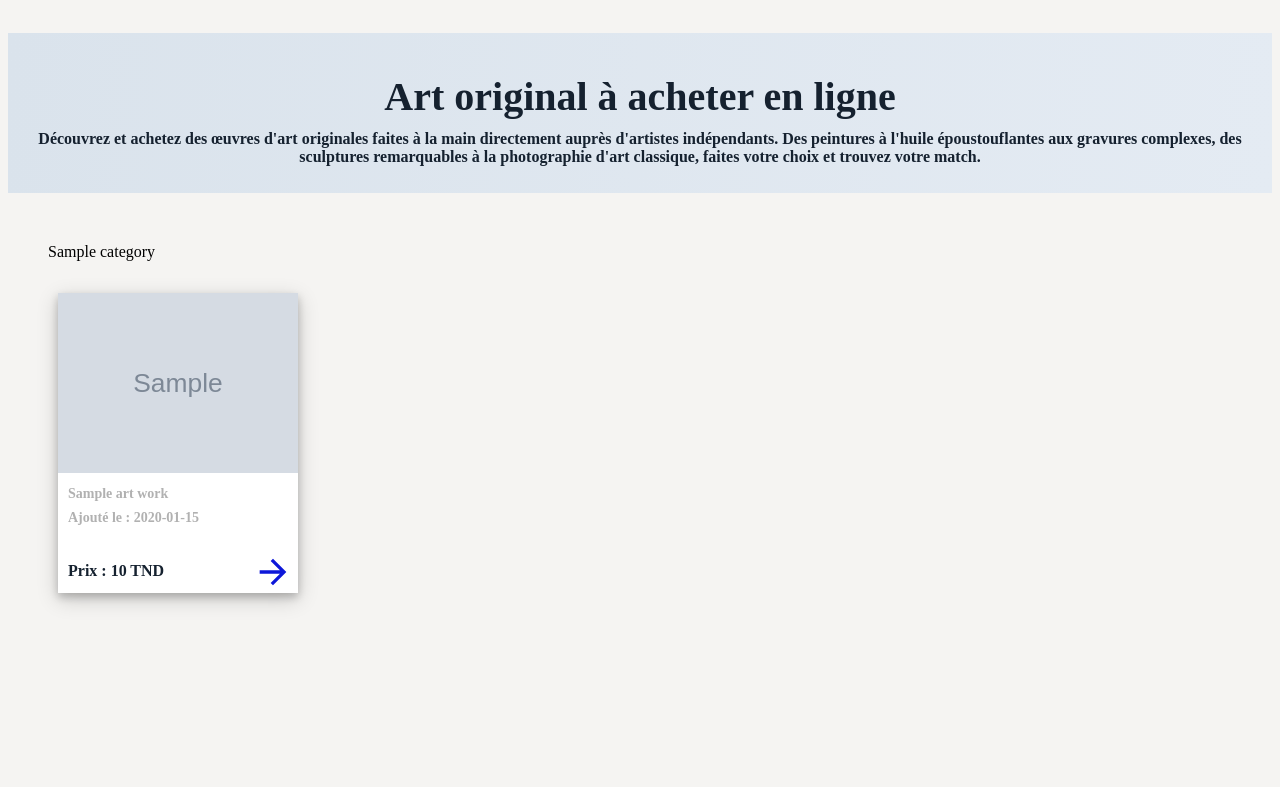
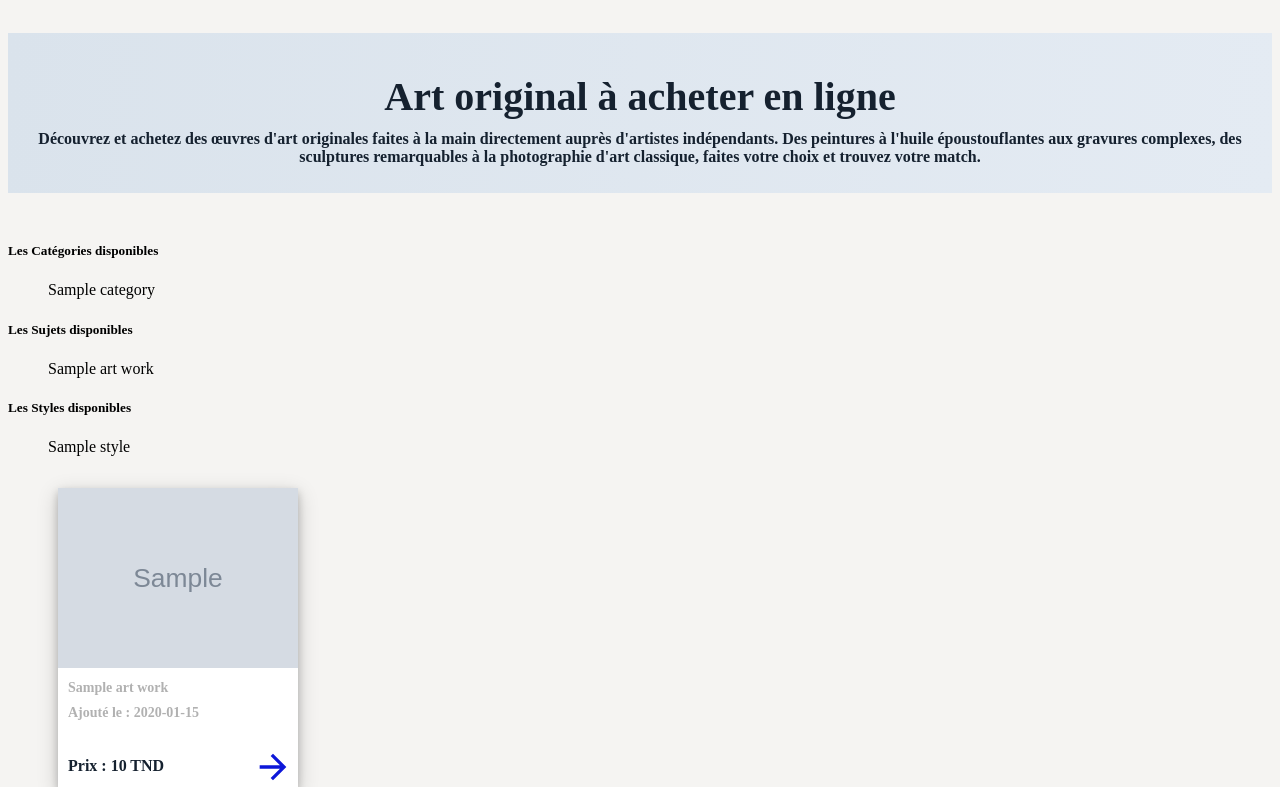
Before and after one commit to Dhialajili/ArtCorner, a Symfony app: template templates/art_work/index.html.twig in a window 1280 px wide. Shown: the part 80-867 px from the top of the page. Run offline with Twig, Linux system fonts and the light colour scheme; the template is opened without the code that fills it: most values are stand-ins (such as "Sample title", 1, 10 or a date in 2020); grey boxes marked "Sample" are stand-in pictures; some libraries are stand-ins or nearby versions.

Commit message:
removed duplicate filters

```diff
--- a/src/Controller/ArtWorkController.php
+++ b/src/Controller/ArtWorkController.php
@@ -4,6 +4,7 @@ namespace App\Controller;
 use App\Entity\ArtWork;
 use App\Form\ArtWorkType;
 use App\Repository\ArtWorkRepository;
+use App\Repository\CategoryRepository;
 use Symfony\Bundle\FrameworkBundle\Controller\AbstractController;
 use Symfony\Component\HttpFoundation\Request;
 use Symfony\Component\HttpFoundation\Response;
@@ -23,6 +24,8 @@ class ArtWorkController extends AbstractController
             'art_works' => $artWorkRepository->findAll(),
         ]);
     }
+
+
 
     /**
      * @Route("/new", name="app_art_work_new", methods={"GET", "POST"})
--- a/templates/art_work/index.html.twig
+++ b/templates/art_work/index.html.twig
@@ -21,10 +21,35 @@
             faites votre choix et trouvez votre match.
         </h4>
     </div>
-    {% for category in categorys %}
+    {% set newArray = [] %}
+    <h5>Les Catégories disponibles</h5>
+    {% for art_work in art_works %}
+
         <ul class="playlist-filter controls">
-					<li class="control" data-filter=".{{ category.name }}">{{ category }}</li>
+            {% if art_work.category not in newArray %}
+					<li class="control" data-filter=".{{ art_work.category }}">{{ art_work.category }}</li>
+			{% set newArray = newArray|merge([art_work.category]) %}
+            {% endif %}
+				</ul>
+    {% endfor %}
+    <h5>Les Sujets disponibles</h5>
+    {% for art_work in art_works %}
 
+        <ul class="playlist-filter controls">
+            {% if art_work.subject not in newArray %}
+					<li class="control" data-filter=".{{ art_work.subject }}">{{ art_work.subject }}</li>
+			{% set newArray = newArray|merge([art_work.subject]) %}
+            {% endif %}
+				</ul>
+    {% endfor %}
+    <h5>Les Styles disponibles</h5>
+    {% for art_work in art_works %}
+
+        <ul class="playlist-filter controls">
+            {% if art_work.style not in newArray %}
+					<li class="control" data-filter=".{{ art_work.style }}">{{ art_work.style }}</li>
+			{% set newArray = newArray|merge([art_work.style]) %}
+            {% endif %}
 				</ul>
     {% endfor %}
         {% for art_work in art_works %}
```
